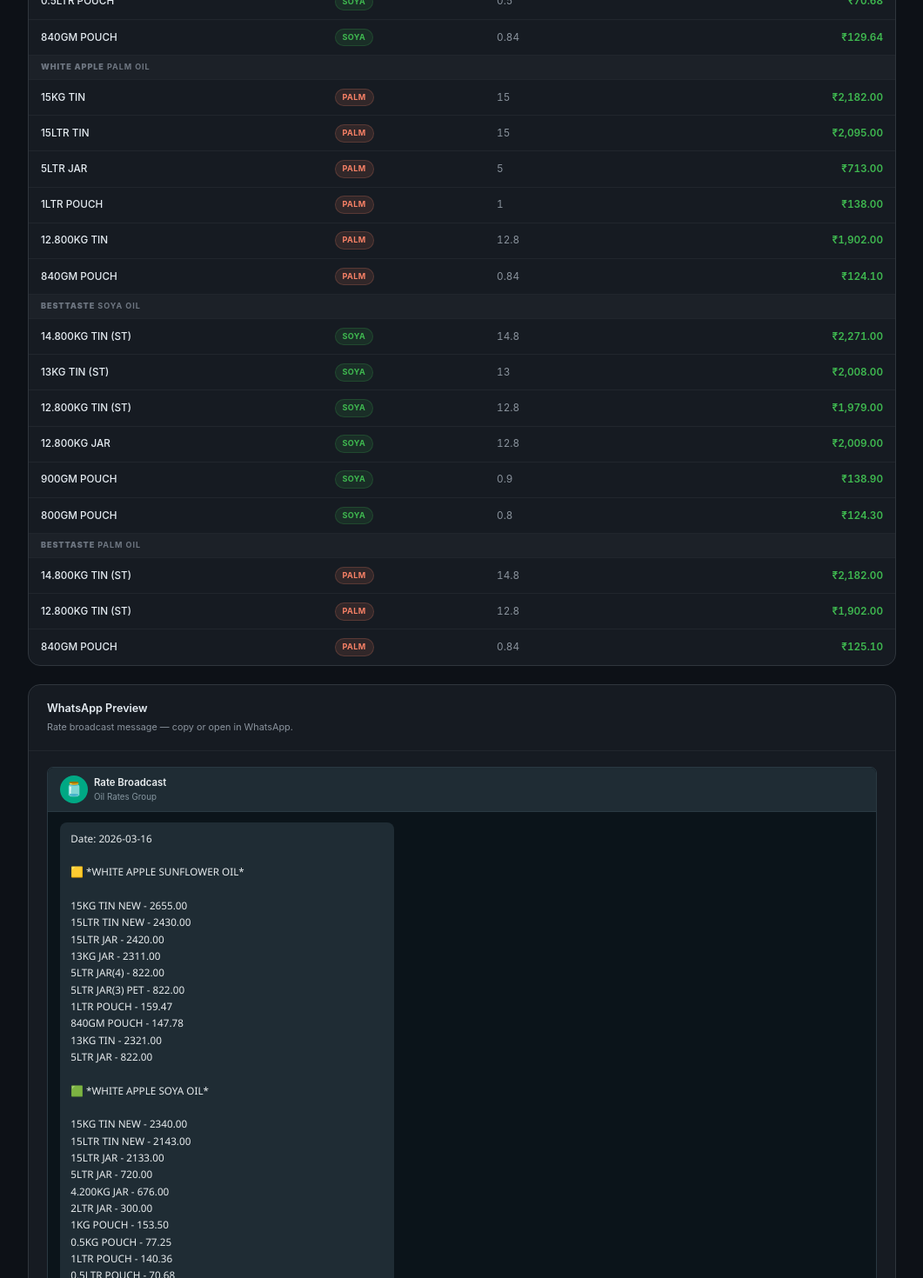
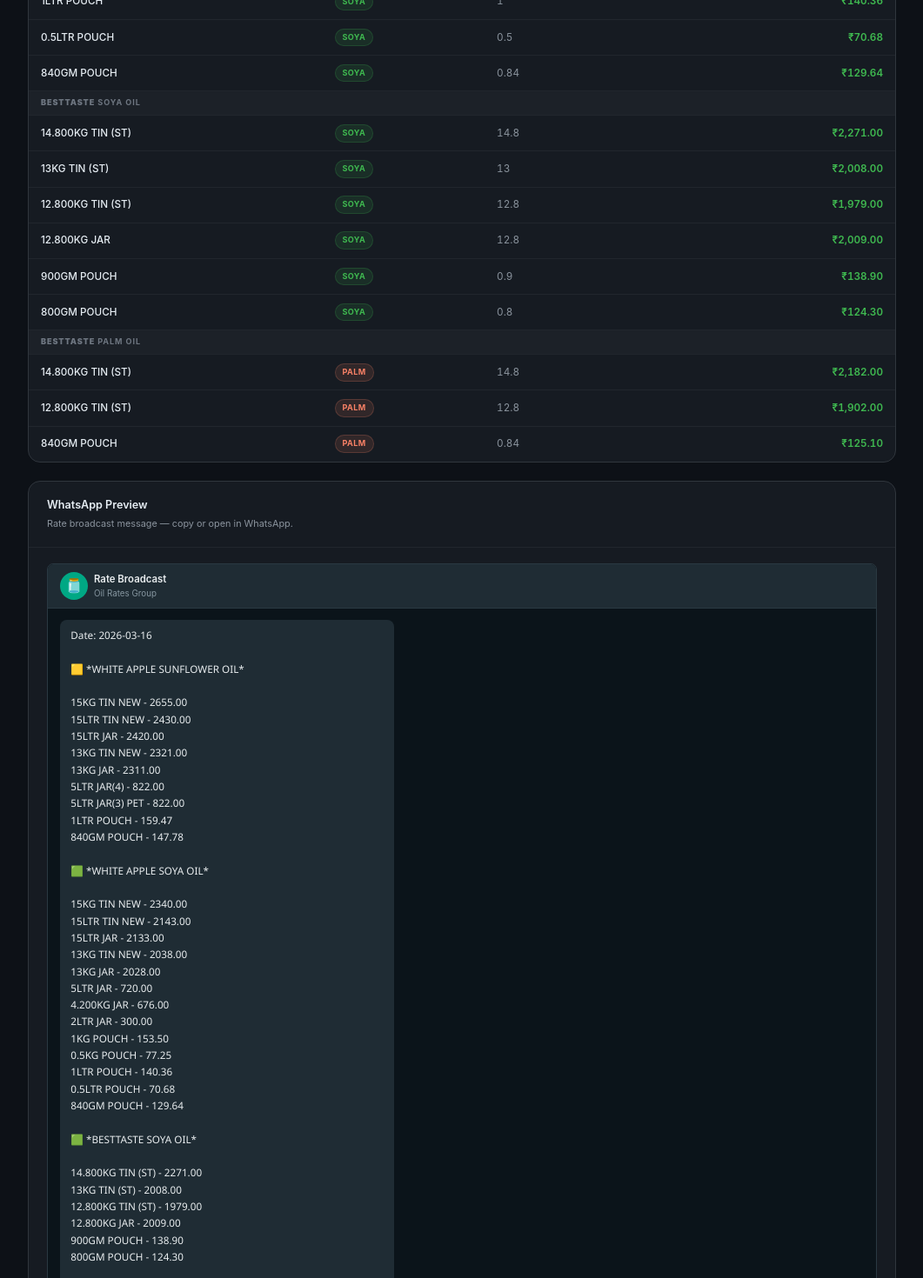
Before and after one commit to mydesignstation-cmyk/oilchart, a React (Vite) app: page / in a window 1280 px wide. Shown: the part 1330-2800 px from the top of the page at 87% size, without its empty margins (109-1170 px from the left). Built offline with nearby package versions, Linux system fonts and the light colour scheme.

Commit message:
fix: explicitly set WHITE APPLE brands and only group on explicit brands (avoid accidental WHITE APPLE Palm)

```diff
--- a/src/components/ProductTable.tsx
+++ b/src/components/ProductTable.tsx
@@ -31,7 +31,7 @@
   // Build brand-first grouping while preserving original product array order
   const groupedByBrand = useMemo(() => {
     const BRAND_ORDER = ["WHITE APPLE", "BESTTASTE"];
-    const allBrands = Array.from(new Set(products.map((p) => p.brand ?? "WHITE APPLE")));
+    const allBrands = Array.from(new Set(products.map((p) => p.brand).filter(Boolean as any)));
     const orderedBrands = [
       ...BRAND_ORDER.filter((b) => allBrands.includes(b)),
       ...allBrands.filter((b) => !BRAND_ORDER.includes(b)),
@@ -39,7 +39,7 @@
 
     return orderedBrands.map((brandName) => ({
       brand: brandName,
-      products: products.filter((p) => (p.brand ?? "WHITE APPLE") === brandName),
+      products: products.filter((p) => p.brand === brandName),
     }));
   }, []);
 
--- a/src/data/products.ts
+++ b/src/data/products.ts
@@ -7,288 +7,49 @@
   /** optional brand name - e.g. WHITE APPLE or BESTTASTE */
   brand?: string;
   packSize: number;
-  /**
-   * Per-oil offsets (base additive offsets that depend on oil type).
-   * Example: { SF: 150, SOYA: 150, PALM: 82 }
-   */
   offsets?: Record<OilType, number>;
-  /**
-   * Legacy per-tier adjustments (kept for compatibility but not used by
-   * the new price calculator which prefers `offsets`).
-   */
   adjustments?: Record<Tier, number>;
 }
 
 export const products: Product[] = [
-  // ── Sunflower Oil ──────────────────────────────────────────────────────────
-  {
-    name: "15KG TIN NEW",
-    oilType: "SF",
-    packSize: 15,
-    offsets: { SF: 150, SOYA: 150, PALM: 82 },
-    adjustments: { self: 150, other: 190, dealer: 205 },
-  },
-  {
-    name: "15LTR TIN NEW",
-    oilType: "SF",
-    packSize: 15,
-    offsets: { SF: -75, SOYA: -47, PALM: -5 },
-    adjustments: { self: 15, other: 55, dealer: 70 },
-  },
-  {
-    name: "15LTR JAR",
-    oilType: "SF",
-    packSize: 15,
-    offsets: { SF: -85, SOYA: -57, PALM: -15 },
-    adjustments: { self: 5, other: 45, dealer: 60 },
-  },
-  {
-    name: "13KG TIN",
-    oilType: "SF",
-    packSize: 13,
-    offsets: { SF: 150, SOYA: 140, PALM: 110 },
-    adjustments: { self: 136, other: 156, dealer: 166 },
-  },
-  {
-    name: "13KG JAR",
-    oilType: "SF",
-    packSize: 13,
-    offsets: { SF: 140, SOYA: 130, PALM: 110 },
-    adjustments: { self: 126, other: 146, dealer: 156 },
-  },
-  {
-    name: "5LTR JAR",
-    oilType: "SF",
-    packSize: 5,
-    offsets: { SF: -13, SOYA: -10, PALM: 13 },
-    adjustments: { self: 18, other: 33, dealer: 38 },
-  },
-  // Variants shown in spreadsheet (same pricing offsets as 5LTR JAR)
-  {
-    name: "5LTR JAR(4)",
-    oilType: "SF",
-    packSize: 5,
-    brand: "WHITE APPLE",
-    offsets: { SF: -13, SOYA: -10, PALM: 13 },
-    adjustments: { self: 18, other: 33, dealer: 38 },
-  },
-  {
-    name: "5LTR JAR(3) PET",
-    oilType: "SF",
-    packSize: 5,
-    brand: "WHITE APPLE",
-    offsets: { SF: -13, SOYA: -10, PALM: 13 },
-    adjustments: { self: 18, other: 33, dealer: 38 },
-  },
-  {
-    name: "1LTR POUCH",
-    oilType: "SF",
-    packSize: 1,
-    offsets: { SF: -7.53, SOYA: -8.53, PALM: -2 },
-    adjustments: { self: -1.5, other: 1, dealer: 2 },
-  },
-  {
-    name: "840GM POUCH",
-    oilType: "SF",
-    packSize: 0.84,
-    offsets: { SF: 7.5, SOYA: 7.0, PALM: 6.5 },
-    adjustments: { self: 120, other: 140, dealer: 150 },
-  },
+  // WHITE APPLE - SUNFLOWER OIL
+  { name: "15KG TIN NEW", brand: "WHITE APPLE", oilType: "SF", packSize: 15, offsets: { SF: 150, SOYA: 150, PALM: 82 }, adjustments: { self: 150, other: 190, dealer: 205 } },
+  { name: "15LTR TIN NEW", brand: "WHITE APPLE", oilType: "SF", packSize: 15, offsets: { SF: -75, SOYA: -47, PALM: -5 }, adjustments: { self: 15, other: 55, dealer: 70 } },
+  { name: "15LTR JAR", brand: "WHITE APPLE", oilType: "SF", packSize: 15, offsets: { SF: -85, SOYA: -57, PALM: -15 }, adjustments: { self: 5, other: 45, dealer: 60 } },
+  { name: "13KG TIN NEW", brand: "WHITE APPLE", oilType: "SF", packSize: 13, offsets: { SF: 150, SOYA: 140, PALM: 110 }, adjustments: { self: 136, other: 156, dealer: 166 } },
+  { name: "13KG JAR", brand: "WHITE APPLE", oilType: "SF", packSize: 13, offsets: { SF: 140, SOYA: 130, PALM: 110 }, adjustments: { self: 126, other: 146, dealer: 156 } },
+  { name: "5LTR JAR(4)", brand: "WHITE APPLE", oilType: "SF", packSize: 5, offsets: { SF: -13, SOYA: -10, PALM: 13 }, adjustments: { self: 18, other: 33, dealer: 38 } },
+  { name: "5LTR JAR(3) PET", brand: "WHITE APPLE", oilType: "SF", packSize: 5, offsets: { SF: -13, SOYA: -10, PALM: 13 }, adjustments: { self: 18, other: 33, dealer: 38 } },
+  { name: "1LTR POUCH", brand: "WHITE APPLE", oilType: "SF", packSize: 1, offsets: { SF: -7.53, SOYA: -8.53, PALM: -2 }, adjustments: { self: -1.5, other: 1, dealer: 2 } },
+  { name: "840GM POUCH", brand: "WHITE APPLE", oilType: "SF", packSize: 0.84, offsets: { SF: 7.5, SOYA: 7.0, PALM: 6.5 }, adjustments: { self: 120, other: 140, dealer: 150 } },
 
-  // ── Soya Oil ───────────────────────────────────────────────────────────────
-  {
-    name: "15KG TIN NEW",
-    oilType: "SOYA",
-    packSize: 15,
-    offsets: { SF: 150, SOYA: 150, PALM: 82 },
-    adjustments: { self: 150, other: 190, dealer: 205 },
-  },
-  // BestTaste Soya variants
-  {
-    name: "14.800KG TIN (ST)",
-    brand: "BESTTASTE",
-    oilType: "SOYA",
-    packSize: 14.8,
-    offsets: { SF: 110.2, SOYA: 110.2, PALM: 110.2 },
-    adjustments: { self: 110.2, other: 130.2, dealer: 140.2 },
-  },
-  {
-    name: "13KG TIN (ST)",
-    brand: "BESTTASTE",
-    oilType: "SOYA",
-    packSize: 13,
-    offsets: { SF: 110, SOYA: 110, PALM: 110 },
-    adjustments: { self: 110, other: 130, dealer: 140 },
-  },
-  {
-    name: "12.800KG TIN (ST)",
-    brand: "BESTTASTE",
-    oilType: "SOYA",
-    packSize: 12.8,
-    offsets: { SF: 110.2, SOYA: 110.2, PALM: 110.2 },
-    adjustments: { self: 110.2, other: 130.2, dealer: 140.2 },
-  },
-  {
-    name: "12.800KG JAR",
-    brand: "BESTTASTE",
-    oilType: "SOYA",
-    packSize: 12.8,
-    offsets: { SF: 140.2, SOYA: 140.2, PALM: 140.2 },
-    adjustments: { self: 140.2, other: 160.2, dealer: 170.2 },
-  },
-  {
-    name: "900GM POUCH",
-    brand: "BESTTASTE",
-    oilType: "SOYA",
-    packSize: 0.9,
-    offsets: { SF: 7.5, SOYA: 7.5, PALM: 7.5 },
-    adjustments: { self: 7.5, other: 27.5, dealer: 37.5 },
-  },
-  {
-    name: "800GM POUCH",
-    brand: "BESTTASTE",
-    oilType: "SOYA",
-    packSize: 0.8,
-    offsets: { SF: 7.5, SOYA: 7.5, PALM: 7.5 },
-    adjustments: { self: 7.5, other: 27.5, dealer: 37.5 },
-  },
-  {
-    name: "15LTR TIN NEW",
-    oilType: "SOYA",
-    packSize: 15,
-    offsets: { SF: -75, SOYA: -47, PALM: -5 },
-    adjustments: { self: -120, other: -80, dealer: -65 },
-  },
-  {
-    name: "15LTR JAR",
-    oilType: "SOYA",
-    packSize: 15,
-    offsets: { SF: -85, SOYA: -57, PALM: -15 },
-    adjustments: { self: -130, other: -90, dealer: -75 },
-  },
-  {
-    name: "5LTR JAR",
-    oilType: "SOYA",
-    packSize: 5,
-    offsets: { SF: -13, SOYA: -10, PALM: 13 },
-    adjustments: { self: 18, other: 33, dealer: 38 },
-  },
-  {
-    name: "4.200KG JAR",
-    oilType: "SOYA",
-    packSize: 4.2,
-    offsets: { SF: 62.8, SOYA: 62.8, PALM: 62.8 },
-    adjustments: { self: 62.8, other: 82.8, dealer: 92.8 },
-  },
-  {
-    name: "2LTR JAR",
-    oilType: "SOYA",
-    packSize: 2,
-    offsets: { SF: 8, SOYA: 8, PALM: 8 },
-    adjustments: { self: 8, other: 28, dealer: 38 },
-  },
-  {
-    name: "1KG POUCH",
-    oilType: "SOYA",
-    packSize: 1,
-    offsets: { SF: 7.5, SOYA: 7.5, PALM: 6.5 },
-    adjustments: { self: 7.5, other: 27.5, dealer: 37.5 },
-  },
-  {
-    name: "0.5KG POUCH",
-    oilType: "SOYA",
-    packSize: 0.5,
-    offsets: { SF: 4.25, SOYA: 4.25, PALM: 4.25 },
-    adjustments: { self: 4.25, other: 24.25, dealer: 34.25 },
-  },
-  {
-    name: "1LTR POUCH",
-    oilType: "SOYA",
-    packSize: 1,
-    offsets: { SF: -5.64, SOYA: -5.64, PALM: -5.64 },
-    adjustments: { self: -5.64, other: 14.36, dealer: 24.36 },
-  },
-  {
-    name: "0.5LTR POUCH",
-    oilType: "SOYA",
-    packSize: 0.5,
-    offsets: { SF: -2.32, SOYA: -2.32, PALM: -2.32 },
-    adjustments: { self: -2.32, other: 17.68, dealer: 27.68 },
-  },
-  {
-    name: "840GM POUCH",
-    oilType: "SOYA",
-    packSize: 0.84,
-    offsets: { SF: 7.5, SOYA: 7.0, PALM: 6.5 },
-    adjustments: { self: 120, other: 140, dealer: 150 },
-  },
+  // WHITE APPLE - SOYA OIL
+  { name: "15KG TIN NEW", brand: "WHITE APPLE", oilType: "SOYA", packSize: 15, offsets: { SF: 150, SOYA: 150, PALM: 82 }, adjustments: { self: 150, other: 190, dealer: 205 } },
+  { name: "15LTR TIN NEW", brand: "WHITE APPLE", oilType: "SOYA", packSize: 15, offsets: { SF: -75, SOYA: -47, PALM: -5 }, adjustments: { self: -120, other: -80, dealer: -65 } },
+  { name: "15LTR JAR", brand: "WHITE APPLE", oilType: "SOYA", packSize: 15, offsets: { SF: -85, SOYA: -57, PALM: -15 }, adjustments: { self: -130, other: -90, dealer: -75 } },
+  { name: "13KG TIN NEW", brand: "WHITE APPLE", oilType: "SOYA", packSize: 13, offsets: { SF: 150, SOYA: 140, PALM: 110 }, adjustments: { self: 136, other: 156, dealer: 166 } },
+  { name: "13KG JAR", brand: "WHITE APPLE", oilType: "SOYA", packSize: 13, offsets: { SF: 140, SOYA: 130, PALM: 110 }, adjustments: { self: 126, other: 146, dealer: 156 } },
+  { name: "5LTR JAR", brand: "WHITE APPLE", oilType: "SOYA", packSize: 5, offsets: { SF: -13, SOYA: -10, PALM: 13 }, adjustments: { self: 18, other: 33, dealer: 38 } },
+  { name: "4.200KG JAR", brand: "WHITE APPLE", oilType: "SOYA", packSize: 4.2, offsets: { SF: 62.8, SOYA: 62.8, PALM: 62.8 }, adjustments: { self: 62.8, other: 82.8, dealer: 92.8 } },
+  { name: "2LTR JAR", brand: "WHITE APPLE", oilType: "SOYA", packSize: 2, offsets: { SF: 8, SOYA: 8, PALM: 8 }, adjustments: { self: 8, other: 28, dealer: 38 } },
+  { name: "1KG POUCH", brand: "WHITE APPLE", oilType: "SOYA", packSize: 1, offsets: { SF: 7.5, SOYA: 7.5, PALM: 6.5 }, adjustments: { self: 7.5, other: 27.5, dealer: 37.5 } },
+  { name: "0.5KG POUCH", brand: "WHITE APPLE", oilType: "SOYA", packSize: 0.5, offsets: { SF: 4.25, SOYA: 4.25, PALM: 4.25 }, adjustments: { self: 4.25, other: 24.25, dealer: 34.25 } },
+  { name: "1LTR POUCH", brand: "WHITE APPLE", oilType: "SOYA", packSize: 1, offsets: { SF: -5.64, SOYA: -5.64, PALM: -5.64 }, adjustments: { self: -5.64, other: 14.36, dealer: 24.36 } },
+  { name: "0.5LTR POUCH", brand: "WHITE APPLE", oilType: "SOYA", packSize: 0.5, offsets: { SF: -2.32, SOYA: -2.32, PALM: -2.32 }, adjustments: { self: -2.32, other: 17.68, dealer: 27.68 } },
+  { name: "840GM POUCH", brand: "WHITE APPLE", oilType: "SOYA", packSize: 0.84, offsets: { SF: 7.5, SOYA: 7.0, PALM: 6.5 }, adjustments: { self: 120, other: 140, dealer: 150 } },
 
-  // ── Palm Oil ───────────────────────────────────────────────────────────────
-  {
-    name: "15KG TIN",
-    oilType: "PALM",
-    packSize: 15,
-    offsets: { SF: 150, SOYA: 150, PALM: 82 },
-    adjustments: { self: 125, other: 165, dealer: 180 },
-  },
-  {
-    name: "15LTR TIN",
-    oilType: "PALM",
-    packSize: 15,
-    offsets: { SF: -75, SOYA: -47, PALM: -5 },
-    adjustments: { self: -5, other: 35, dealer: 50 },
-  },
-  {
-    name: "5LTR JAR",
-    oilType: "PALM",
-    packSize: 5,
-    offsets: { SF: -13, SOYA: -10, PALM: 13 },
-    adjustments: { self: 13, other: 28, dealer: 35 },
-  },
-  {
-    name: "1LTR POUCH",
-    oilType: "PALM",
-    packSize: 1,
-    offsets: { SF: -7.53, SOYA: -8.53, PALM: -2 },
-    adjustments: { self: -2, other: 0.5, dealer: 1.5 },
-  },
-  {
-    name: "12.800KG TIN",
-    oilType: "PALM",
-    packSize: 12.8,
-    offsets: { SF: 140, SOYA: 120, PALM: 110 },
-    adjustments: { self: 100, other: 120, dealer: 130 },
-  },
-  // BestTaste palm variants (added to match spreadsheet sections)
-  {
-    name: "14.800KG TIN (ST)",
-    brand: "BESTTASTE",
-    oilType: "PALM",
-    packSize: 14.8,
-    offsets: { SF: 110, SOYA: 110, PALM: 110 },
-    adjustments: { self: 110, other: 130, dealer: 140 },
-  },
-  {
-    name: "12.800KG TIN (ST)",
-    brand: "BESTTASTE",
-    oilType: "PALM",
-    packSize: 12.8,
-    offsets: { SF: 110, SOYA: 110, PALM: 110 },
-    adjustments: { self: 110, other: 130, dealer: 140 },
-  },
-  {
-    name: "840GM POUCH",
-    brand: "BESTTASTE",
-    oilType: "PALM",
-    packSize: 0.84,
-    offsets: { SF: 7.5, SOYA: 7.5, PALM: 7.5 },
-    adjustments: { self: 7.5, other: 27.5, dealer: 37.5 },
-  },
-  {
-    name: "840GM POUCH",
-    oilType: "PALM",
-    packSize: 0.84,
-    offsets: { SF: 7.5, SOYA: 7.0, PALM: 6.5 },
-    adjustments: { self: 120, other: 140, dealer: 150 },
-  },
+  // BESTTASTE - SOYA OIL
+  { name: "14.800KG TIN (ST)", brand: "BESTTASTE", oilType: "SOYA", packSize: 14.8, offsets: { SF: 110.2, SOYA: 110.2, PALM: 110.2 }, adjustments: { self: 110.2, other: 130.2, dealer: 140.2 } },
+  { name: "13KG TIN (ST)", brand: "BESTTASTE", oilType: "SOYA", packSize: 13, offsets: { SF: 110, SOYA: 110, PALM: 110 }, adjustments: { self: 110, other: 130, dealer: 140 } },
+  { name: "12.800KG TIN (ST)", brand: "BESTTASTE", oilType: "SOYA", packSize: 12.8, offsets: { SF: 110.2, SOYA: 110.2, PALM: 110.2 }, adjustments: { self: 110.2, other: 130.2, dealer: 140.2 } },
+  { name: "12.800KG JAR", brand: "BESTTASTE", oilType: "SOYA", packSize: 12.8, offsets: { SF: 140.2, SOYA: 140.2, PALM: 140.2 }, adjustments: { self: 140.2, other: 160.2, dealer: 170.2 } },
+  { name: "900GM POUCH", brand: "BESTTASTE", oilType: "SOYA", packSize: 0.9, offsets: { SF: 7.5, SOYA: 7.5, PALM: 7.5 }, adjustments: { self: 7.5, other: 27.5, dealer: 37.5 } },
+  { name: "800GM POUCH", brand: "BESTTASTE", oilType: "SOYA", packSize: 0.8, offsets: { SF: 7.5, SOYA: 7.5, PALM: 7.5 }, adjustments: { self: 7.5, other: 27.5, dealer: 37.5 } },
+
+  // BESTTASTE - PALM OIL
+  { name: "14.800KG TIN (ST)", brand: "BESTTASTE", oilType: "PALM", packSize: 14.8, offsets: { SF: 110, SOYA: 110, PALM: 110 }, adjustments: { self: 110, other: 130, dealer: 140 } },
+  { name: "12.800KG TIN (ST)", brand: "BESTTASTE", oilType: "PALM", packSize: 12.8, offsets: { SF: 110, SOYA: 110, PALM: 110 }, adjustments: { self: 110, other: 130, dealer: 140 } },
+  { name: "840GM POUCH", brand: "BESTTASTE", oilType: "PALM", packSize: 0.84, offsets: { SF: 7.5, SOYA: 7.5, PALM: 7.5 }, adjustments: { self: 7.5, other: 27.5, dealer: 37.5 } },
 ];
+
+export default products;
--- a/src/utils/messageBuilder.ts
+++ b/src/utils/messageBuilder.ts
@@ -85,7 +85,7 @@
 
   // Preferred brand ordering; any other brands appear after these in original discovery order
   const BRAND_ORDER = ["WHITE APPLE", "BESTTASTE"];
-  const allBrands = Array.from(new Set(products.map((p) => p.brand ?? "WHITE APPLE")));
+  const allBrands = Array.from(new Set(products.map((p) => p.brand).filter(Boolean as any)));
   const orderedBrands = [
     ...BRAND_ORDER.filter((b) => allBrands.includes(b)),
     ...allBrands.filter((b) => !BRAND_ORDER.includes(b)),
@@ -94,7 +94,7 @@
   let firstSection = true;
   for (const brandName of orderedBrands) {
     // check whether this brand has any products at all
-    const brandProducts = products.filter((p) => (p.brand ?? "WHITE APPLE") === brandName);
+    const brandProducts = products.filter((p) => p.brand === brandName);
     if (!brandProducts.length) continue;
 
     // for each oil type in preferred order, list products for that brand
```
